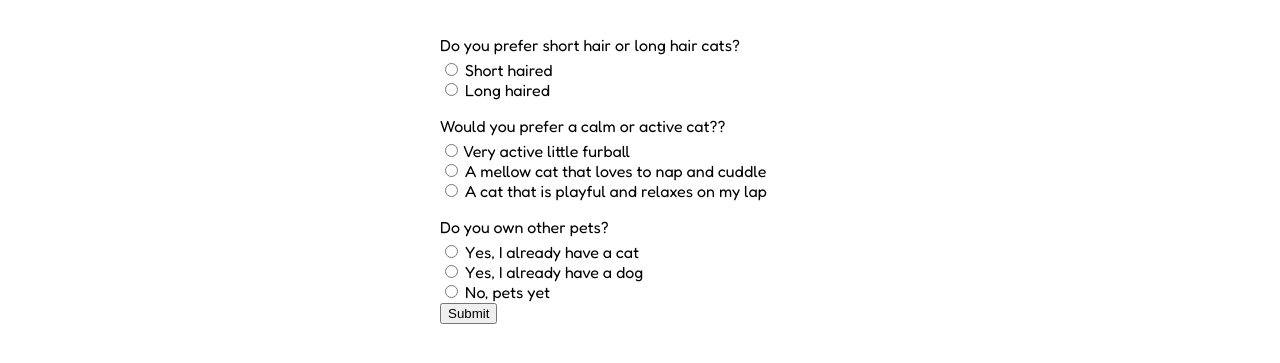
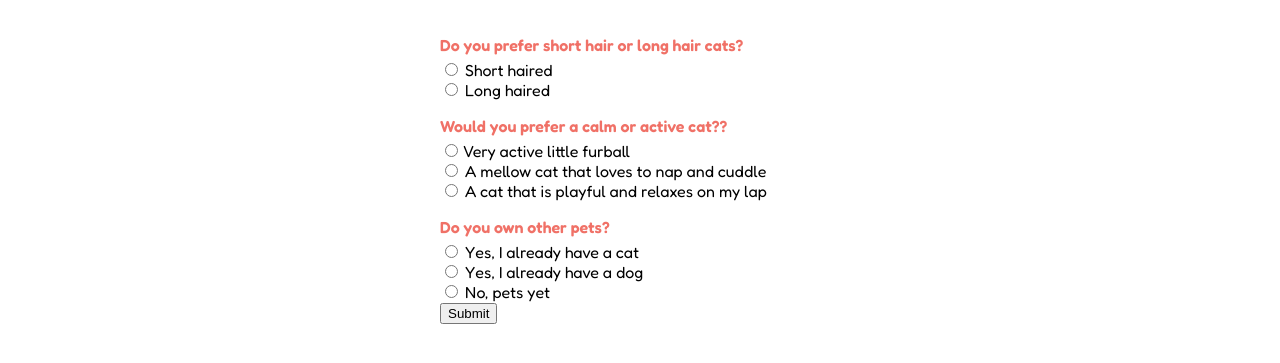
Before and after one commit to IngridGdesigns/pet-picker, a website with bundled scripts: page index.html in a window 1280 px wide. Shown: the part 193-556 px from the top of the page. Built offline with nearby package versions, Linux system fonts and the light colour scheme.

Commit message:
applied style

```diff
--- a/index.html
+++ b/index.html
@@ -21,7 +21,7 @@
         <div id="options">
             <form id="catbreed-choice">
                 <div>
-                    <p>Do you prefer short hair or long hair cats?</p>
+                    <p class="color">Do you prefer short hair or long hair cats?</p>
                     <input type="radio" id="short-hair" value="short-hair" name="fur-length">
                     <label for="short-hair">Short haired</label><br>
 
@@ -29,7 +29,7 @@
                     <label for="long-hair">Long haired</label>
                 </div>
                 <div>
-                    <p>Would you prefer a calm or active cat??</p>
+                    <p class="color">Would you prefer a calm or active cat??</p>
                     <input type="radio" id="active" value="active" name="energy-level">
                     <label for="active">Very active little furball</label><br>
 
@@ -40,7 +40,7 @@
                     <label for="easygoing">A cat that is playful and relaxes on my lap</label>
                 </div>
                 <div>
-                    <p>Do you own other pets?</p>
+                    <p class="color">Do you own other pets?</p>
                     <input type="radio" id="cat" value="has-cat" name="owns">
                     <label for="cat">Yes, I already have a cat</label><br>
 
```
